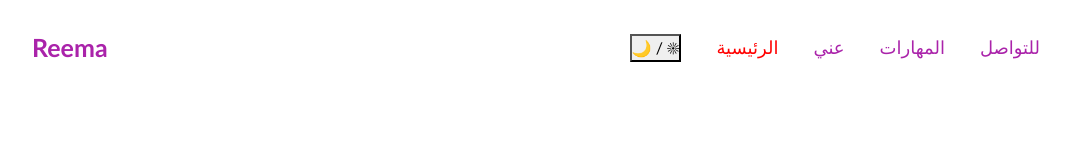
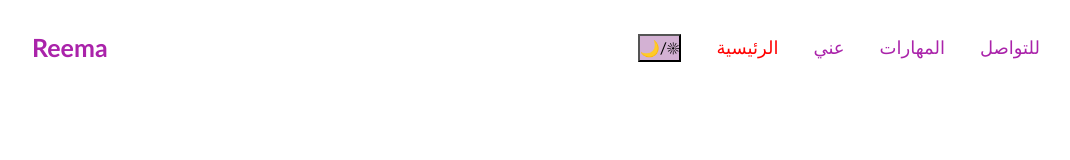
Before and after one commit to ReemaKhoz/CV, a plain HTML site: page index.html in a window 1280 px wide. Shown: the top 160 px of the page, without its empty margins (96-1166 px from the left). Drawn offline with nearby package versions, Linux system fonts and the light colour scheme.

Commit message:
commited

```diff
--- a/style.css
+++ b/style.css
@@ -22,7 +22,9 @@ body {
     background-color: #222;
     color: #a5a3a3;
   }
-
+#mode-toggle{
+    background-color:rgb(211, 177, 211);
+}
 .header{
     position: fixed;
     top: 0;
```
Also changed, not shown: index.html (+1 -2 lines).
